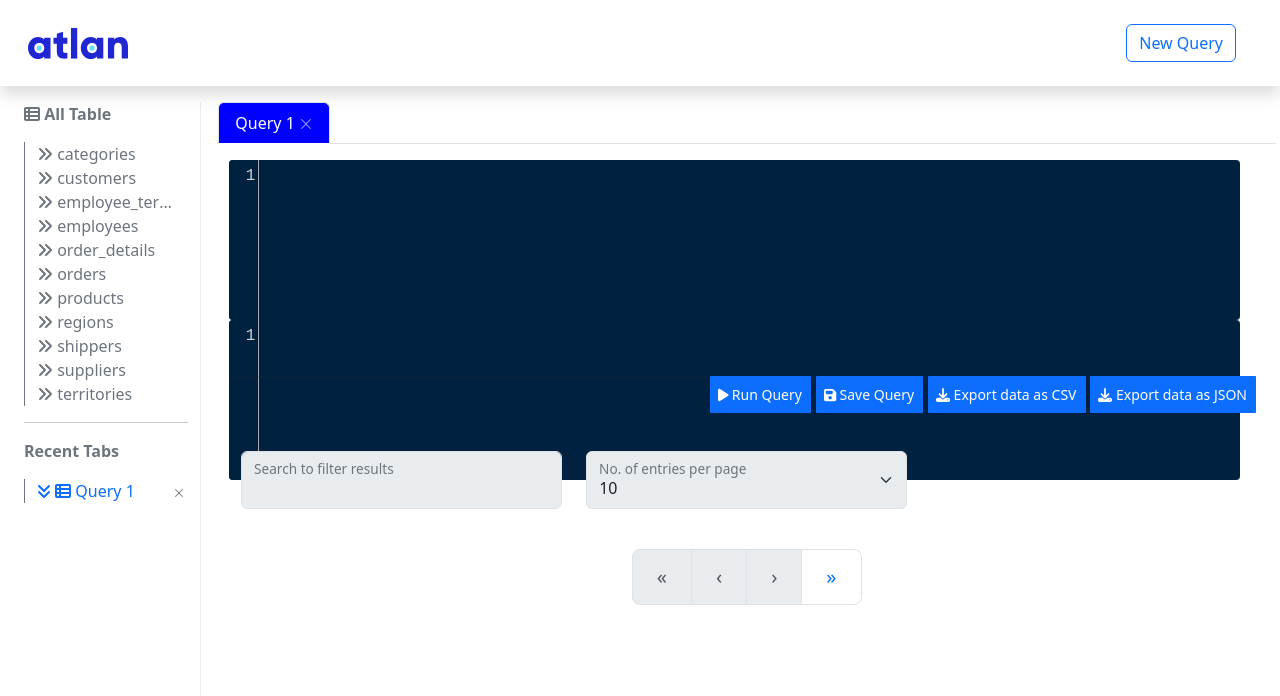
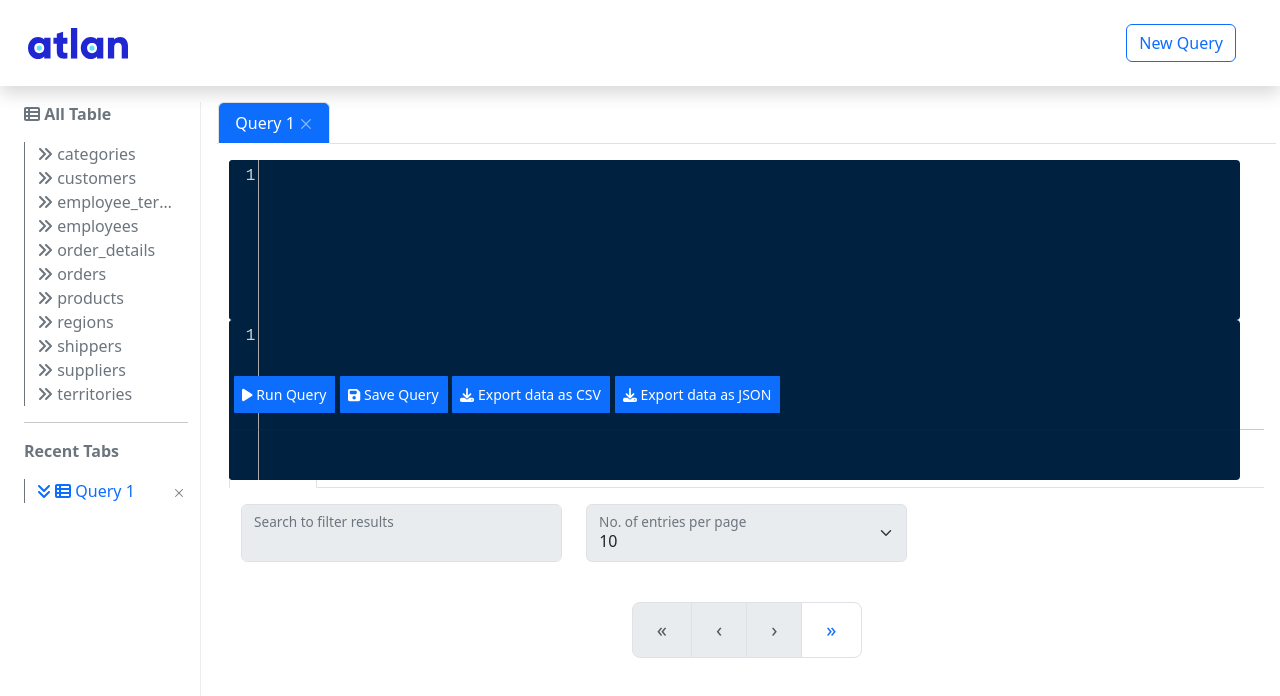
Before and after one commit to mayankmangalmourya/Atlan, a React (Create React App) app: page / in a window 1280 px wide. Both pictures are taken after a click on the button "New Query". Shown: the top 696 px of the page. Built offline with nearby package versions, Linux system fonts and the light colour scheme.

Commit message:
not se yet

```diff
--- a/src/components/query/queryButtons.js
+++ b/src/components/query/queryButtons.js
@@ -45,9 +45,6 @@ function QueryButtons() {
   return (
     <ButtonToolbar
       className="mb-3 mt-3"
-      style={{
-        float: "right",
-      }}
     >
       <ButtonGroup className="me-2">{buttons}</ButtonGroup>
     </ButtonToolbar>
--- a/src/components/tabs/index.js
+++ b/src/components/tabs/index.js
@@ -25,7 +25,7 @@ function QueryTabs(props) {
         active={props.activeKey === tab.eventKey}
         href={tab.href}
         style={{
-          background:"blue",
+          background:"#0D6EFD",
           color:"white",
         }}
       >
--- a/src/components/tabs/tabPane.js
+++ b/src/components/tabs/tabPane.js
@@ -22,7 +22,7 @@ function TabPane({ tab }) {
         <QuerySpace defaultQuery={tab.defaultQuery} />
       </Row>
       <QueryButtons />
-      <hr/>
+      <hr />
       <Tabs defaultActiveKey="results" className="mb-3">
         <Tab eventKey="results" title="Results">
           <ResultsTable
```
